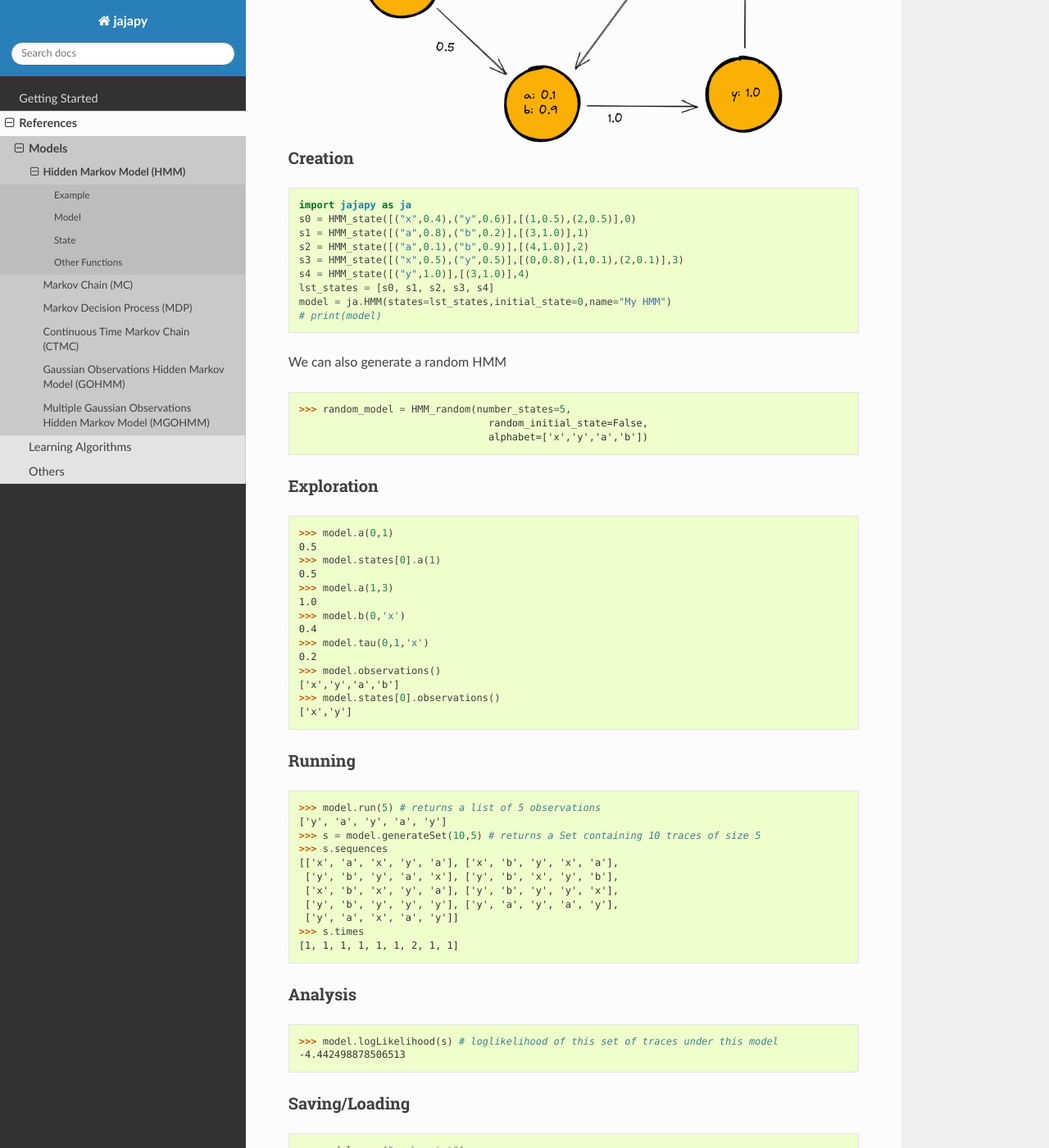
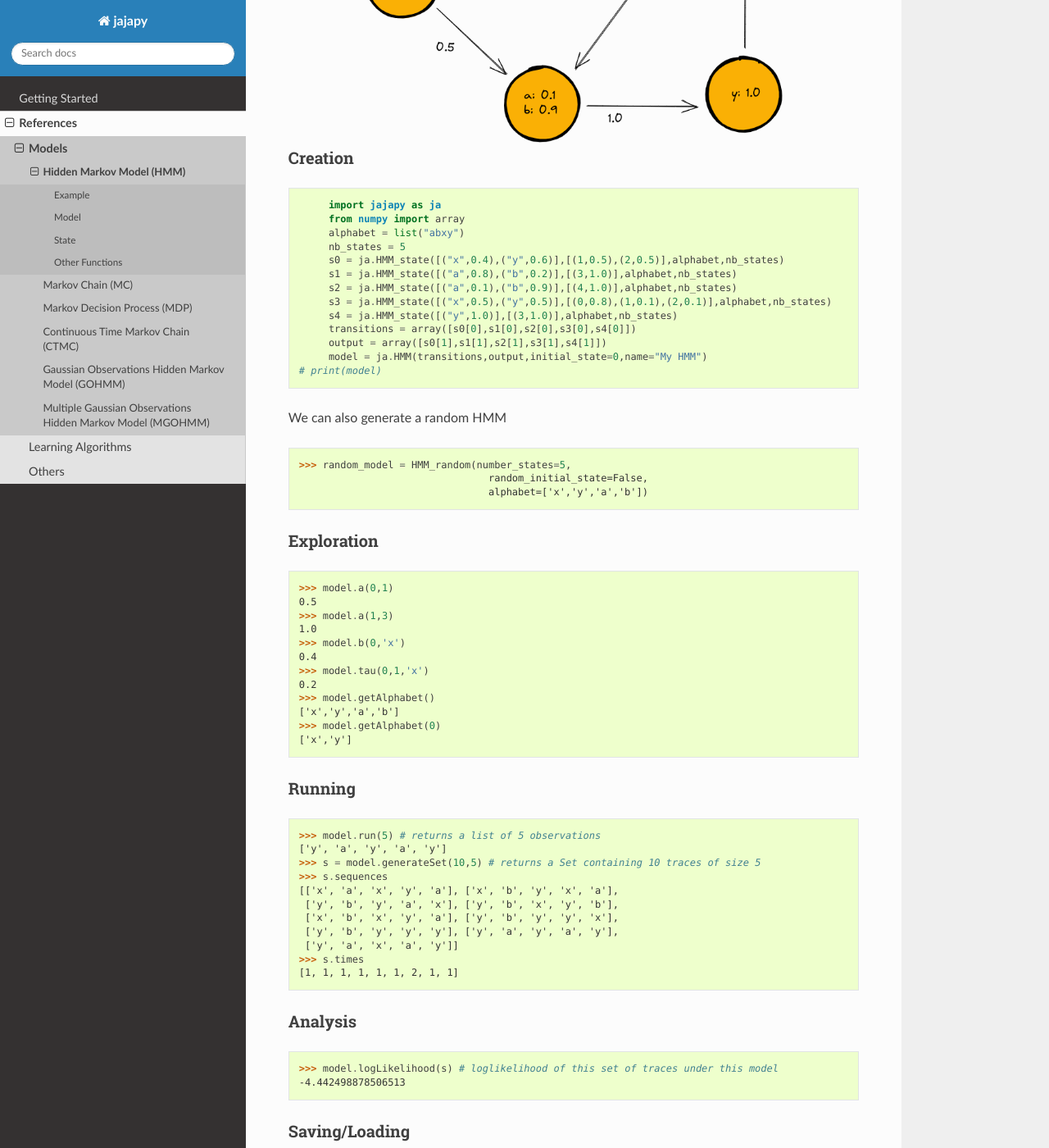
Before and after one commit to Rapfff/jajapy, a Sphinx documentation site: the page built from docs/source/HMM.rst, in a window 1280 px wide and 1400 px high, scrolled down 563 px. Shown: the whole window at 82% size. Built offline with Sphinx 7.4.7 and the Read the Docs theme 2.0.0, drawn with Linux system fonts in a browser that asks for light colours.

Commit message:
doc updated

```diff
--- a/docs/source/HMM.rst
+++ b/docs/source/HMM.rst
@@ -16,14 +16,18 @@ Creation
 
 .. code-block:: python
 
-   import jajapy as ja
-   s0 = HMM_state([("x",0.4),("y",0.6)],[(1,0.5),(2,0.5)],0)
-   s1 = HMM_state([("a",0.8),("b",0.2)],[(3,1.0)],1)
-   s2 = HMM_state([("a",0.1),("b",0.9)],[(4,1.0)],2)
-   s3 = HMM_state([("x",0.5),("y",0.5)],[(0,0.8),(1,0.1),(2,0.1)],3)
-   s4 = HMM_state([("y",1.0)],[(3,1.0)],4)
-   lst_states = [s0, s1, s2, s3, s4]
-   model = ja.HMM(states=lst_states,initial_state=0,name="My HMM")
+	import jajapy as ja
+	from numpy import array
+	alphabet = list("abxy")
+	nb_states = 5
+	s0 = ja.HMM_state([("x",0.4),("y",0.6)],[(1,0.5),(2,0.5)],alphabet,nb_states)
+	s1 = ja.HMM_state([("a",0.8),("b",0.2)],[(3,1.0)],alphabet,nb_states)
+	s2 = ja.HMM_state([("a",0.1),("b",0.9)],[(4,1.0)],alphabet,nb_states)
+	s3 = ja.HMM_state([("x",0.5),("y",0.5)],[(0,0.8),(1,0.1),(2,0.1)],alphabet,nb_states)
+	s4 = ja.HMM_state([("y",1.0)],[(3,1.0)],alphabet,nb_states)
+	transitions = array([s0[0],s1[0],s2[0],s3[0],s4[0]])
+	output = array([s0[1],s1[1],s2[1],s3[1],s4[1]])
+	model = ja.HMM(transitions,output,initial_state=0,name="My HMM")
    # print(model)
 
 We can also generate a random HMM
@@ -40,17 +44,15 @@ Exploration
 
 	>>> model.a(0,1)
 	0.5
-	>>> model.states[0].a(1)
-	0.5
 	>>> model.a(1,3)
 	1.0
 	>>> model.b(0,'x')
 	0.4
 	>>> model.tau(0,1,'x')
 	0.2
-	>>> model.observations()
+	>>> model.getAlphabet()
 	['x','y','a','b']
-	>>> model.states[0].observations()
+	>>> model.getAlphabet(0)
 	['x','y']
 
 Running
```
Also changed, not shown: docs/source/help.rst (+11 -7 lines).
